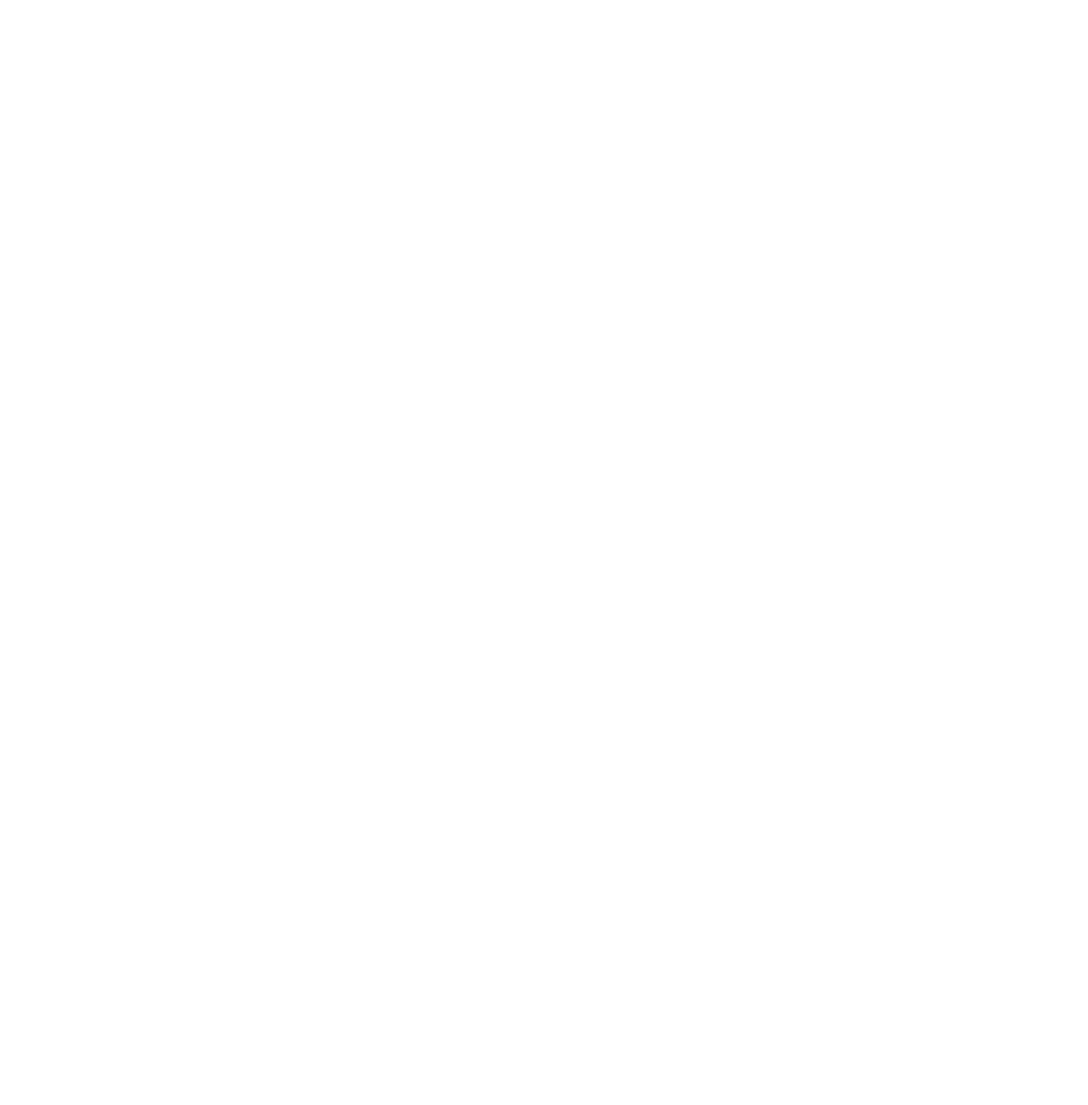
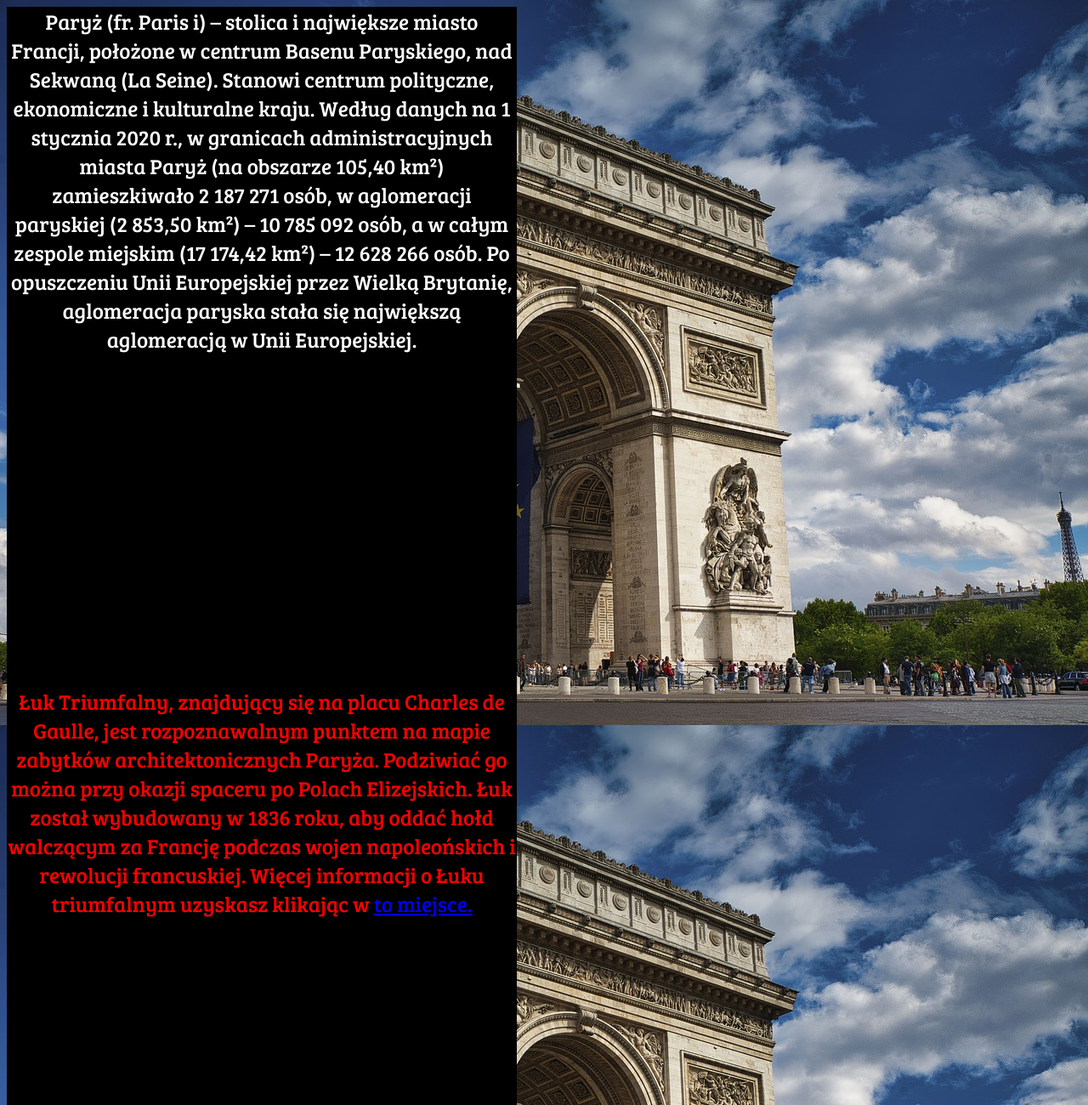
Before and after one commit to kuba321321/podr-epoeuropie, a plain HTML site: page stolice/Paryż.html in a window 1280 px wide. Shown: the top 1300 px of the page at 85% size. Before the commit the page ends 800 px from the top, so only its background shows below. Drawn offline with Linux system fonts and the light colour scheme.

Commit message:
Add files via upload

```diff
--- /dev/null
+++ b/css/Paryż.css
@@ -0,0 +1,21 @@
+body {
+    font-family: 'Bree Serif';
+    font-size: 25px;
+}
+
+.opis {
+    color: white;
+    background-color: black;
+    height: 800px;
+    width: 600px;
+    text-align: center;
+}
+
+.zabydki {
+    color: red;
+    background-color: black;
+    height: 800px;
+    width: 600px;
+    text-align: center;
+    cursor: wait;
+}
--- a/css/london.css
+++ b/css/london.css
@@ -1,5 +1,4 @@
 body {
-    background-color: gray;
     font-family: 'Bree Serif';
     justify-content: center;
 }
--- a/glownyplik.css
+++ b/glownyplik.css
@@ -39,3 +39,7 @@ button {
     margin-left: -0.5%;
     margin-top: 0%;
 }
+.map {
+    margin-left: 0.05%;
+    margin-top: 0%;
+}
--- a/stolice/Paryż.html
+++ b/stolice/Paryż.html
@@ -2,11 +2,20 @@
 <html lang="en">
 <head>
     <meta charset="UTF-8">
-    <meta http-equiv="X-UA-Compatible" content="IE=edge">
-    <meta name="viewport" content="width=device-width, initial-scale=1.0">
-    <title>Document</title>
+    <link rel="preconnect" href="https://fonts.googleapis.com">
+    <link rel="preconnect" href="https://fonts.gstatic.com" crossorigin>
+    <link href="https://fonts.googleapis.com/css2?family=Bree+Serif&display=swap" rel="stylesheet">
+    <link rel="stylesheet" href="../css/Paryż.css">
+    <title>Paryż</title>
 </head>
-<body>
+<body style="background-image:url(../img/arc-de-triomphe-g799d4f5e9_1280.jpg)">
+    <div class="opis">
+        Paryż (fr. Paris i) – stolica i największe miasto Francji, położone w centrum Basenu Paryskiego, nad Sekwaną (La Seine). Stanowi centrum polityczne, ekonomiczne i kulturalne kraju.
 
+Według danych na 1 stycznia 2020 r., w granicach administracyjnych miasta Paryż (na obszarze 105,40 km²) zamieszkiwało 2 187 271 osób, w aglomeracji paryskiej (2 853,50 km²) – 10 785 092 osób, a w całym zespole miejskim (17 174,42 km²) – 12 628 266 osób. Po opuszczeniu Unii Europejskiej przez Wielką Brytanię, aglomeracja paryska stała się największą aglomeracją w Unii Europejskiej.
+    </div>
+    <div class="zabydki">
+        Łuk Triumfalny, znajdujący się na placu Charles de Gaulle,  jest rozpoznawalnym punktem na mapie zabytków architektonicznych Paryża. Podziwiać go można przy okazji spaceru po Polach Elizejskich. Łuk został wybudowany w 1836 roku, aby oddać hołd walczącym za Francję podczas wojen napoleońskich i rewolucji francuskiej. Więcej informacji o Łuku triumfalnym uzyskasz klikając w <a href="https://zwiedzamyparyz.pl/zabytki-paryza/luk-triumfalny">to miejsce.</a>
+    </div>
 </body>
 </html>
```
Also changed, not shown: index.html (+3 -0 lines).
